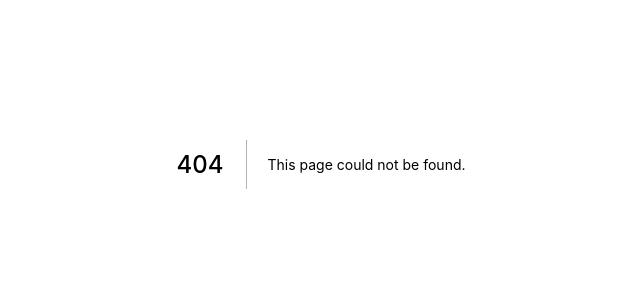
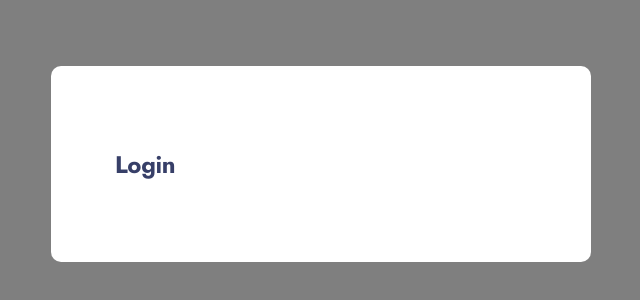
Before and after one commit to dotNATE/product-feedback, a Next.js app in the folder client/: page /login in a window 1280 px wide. Before the commit this address had no page. Shown: the part 236-536 px from the top of the page, without its empty margins (319-959 px from the left). Built offline with nearby package versions, Linux system fonts and the light colour scheme.

Commit message:
started adding /login route to client app

```diff
--- a/client/package.json
+++ b/client/package.json
@@ -10,6 +10,8 @@
   },
   "dependencies": {
     "@apollo/client": "^3.6.5",
+    "@emotion/react": "^11.9.0",
+    "@emotion/styled": "^11.8.1",
     "graphql": "^16.5.0",
     "next": "12.1.6",
     "react": "18.1.0",
--- /dev/null
+++ b/client/pages/_document.tsx
@@ -0,0 +1,21 @@
+import { Html, Head, Main, NextScript } from 'next/document'
+import styled from '@emotion/styled';
+
+const Body = styled.body({
+  height: '100vh',
+  width: '100%',
+  backgroundColor: '#F2F4FF',
+  margin: 0,
+});
+
+export default function Document() {
+  return (
+    <Html>
+      <Head />
+      <Body>
+        <Main />
+        <NextScript />
+      </Body>
+    </Html>
+  )
+}
--- /dev/null
+++ b/client/pages/login.tsx
@@ -0,0 +1,10 @@
+import type { NextPage } from 'next';
+import Login from '../views/Login';
+
+const LoginPage: NextPage = () => {
+  return (
+    <Login />
+  )
+};
+
+export default LoginPage;
--- a/client/styles/globals.css
+++ /dev/null
@@ -1,16 +0,0 @@
-html,
-body {
-  padding: 0;
-  margin: 0;
-  font-family: -apple-system, BlinkMacSystemFont, Segoe UI, Roboto, Oxygen,
-    Ubuntu, Cantarell, Fira Sans, Droid Sans, Helvetica Neue, sans-serif;
-}
-
-a {
-  color: inherit;
-  text-decoration: none;
-}
-
-* {
-  box-sizing: border-box;
-}
--- /dev/null
+++ b/client/styles/styles.css
@@ -0,0 +1,47 @@
+@import url('https://fonts.googleapis.com/css2?family=Jost:wght@400;600;700&display=swap');
+
+html,
+body {
+  padding: 0;
+  margin: 0;
+  font-family: -apple-system, BlinkMacSystemFont, Segoe UI, Roboto, Oxygen,
+    Ubuntu, Cantarell, Fira Sans, Droid Sans, Helvetica Neue, sans-serif;
+}
+
+a {
+  color: inherit;
+  text-decoration: none;
+}
+
+* {
+  box-sizing: border-box;
+}
+
+h1, h2, h3, h4 {
+    font-family: 'Jost', sans-serif;
+    color: rgb(55, 63, 104);
+}
+
+h1 {
+    font-size: 24px;
+    line-height: 35px;
+    letter-spacing: -0.33px;
+}
+
+h2 {
+    font-size: 20px;
+    line-height: 19px;
+    letter-spacing: -0.25px;
+}
+
+h3 {
+    font-size: 18px;
+    line-height: 26px;
+    letter-spacing: -0.25px;
+}
+
+h4 {
+    font-size: 14px;
+    line-height: 20px;
+    letter-spacing: -0.2px;
+}
--- /dev/null
+++ b/client/views/Login/components/Modal.tsx
@@ -0,0 +1,37 @@
+import React, { ReactNode } from 'react'
+import styled from '@emotion/styled'
+
+type Props = {
+    children: ReactNode,
+}
+
+const ModalBackground = styled.div({
+    width: '100%',
+    height: '100vh',
+    display: 'flex',
+    alignItems: 'center',
+    justifyContent: 'center',
+    backgroundColor: 'rgba(0, 0, 0, .5)',
+});
+
+const Modal = styled.div({
+    width: '540px',
+    display: 'flex',
+    flexDirection: 'column',
+    justifyContent: 'center',
+    padding: '4rem',
+    backgroundColor: 'white',
+    borderRadius: '10px',
+});
+
+const Login: React.FC<Props> = ({ children }) => {
+    return (
+        <ModalBackground>
+            <Modal>
+                { children }
+            </Modal>
+        </ModalBackground>
+    );
+};
+
+export default Login;
--- /dev/null
+++ b/client/views/Login/index.tsx
@@ -0,0 +1,13 @@
+import React from 'react';
+
+import Modal from './components/Modal';
+
+const Login: React.FC = ({}) => {
+    return (
+        <Modal>
+            <h1>Login</h1>
+        </Modal>
+    );
+};
+
+export default Login;
```
Also changed, not shown: client/pages/_app.tsx (+6 -3 lines), 1 other file (tests, documents, lock files or other folders).
